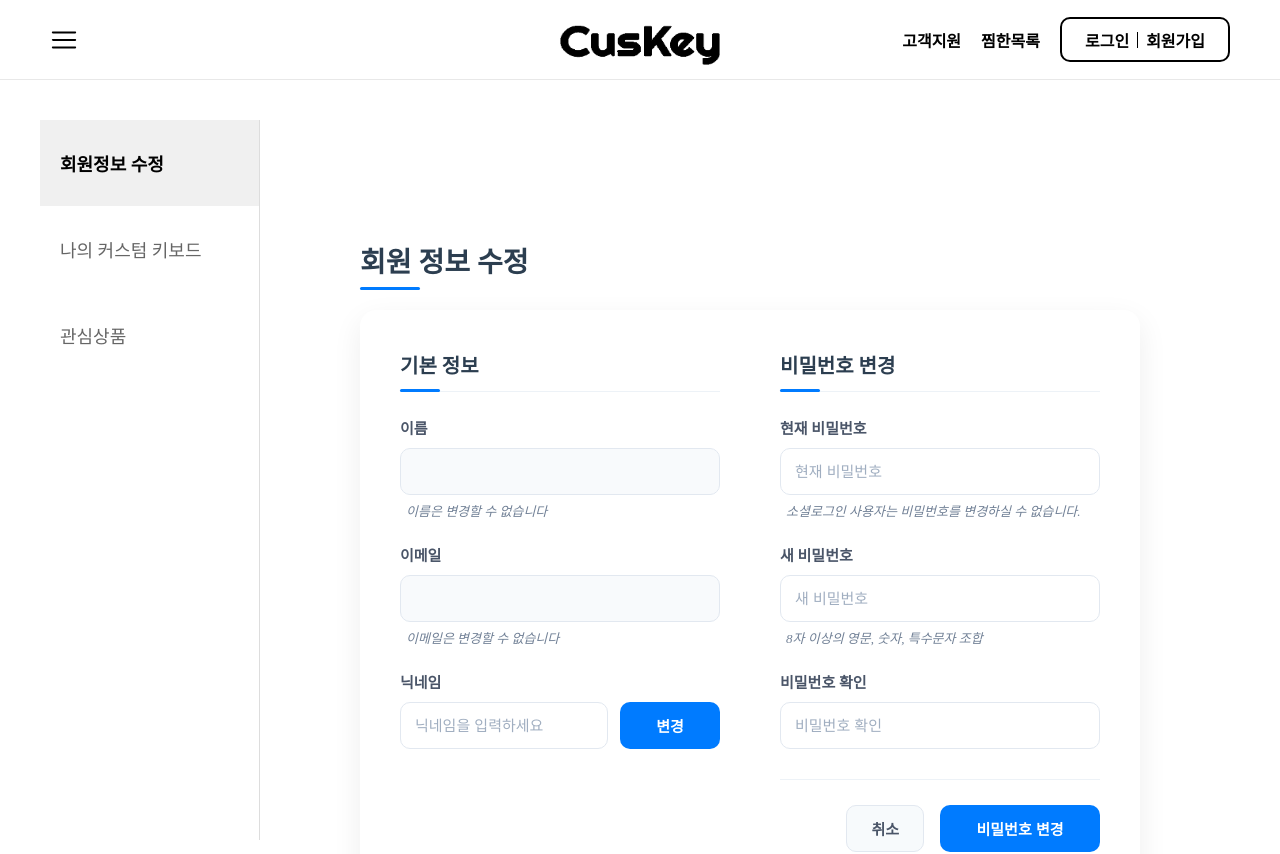
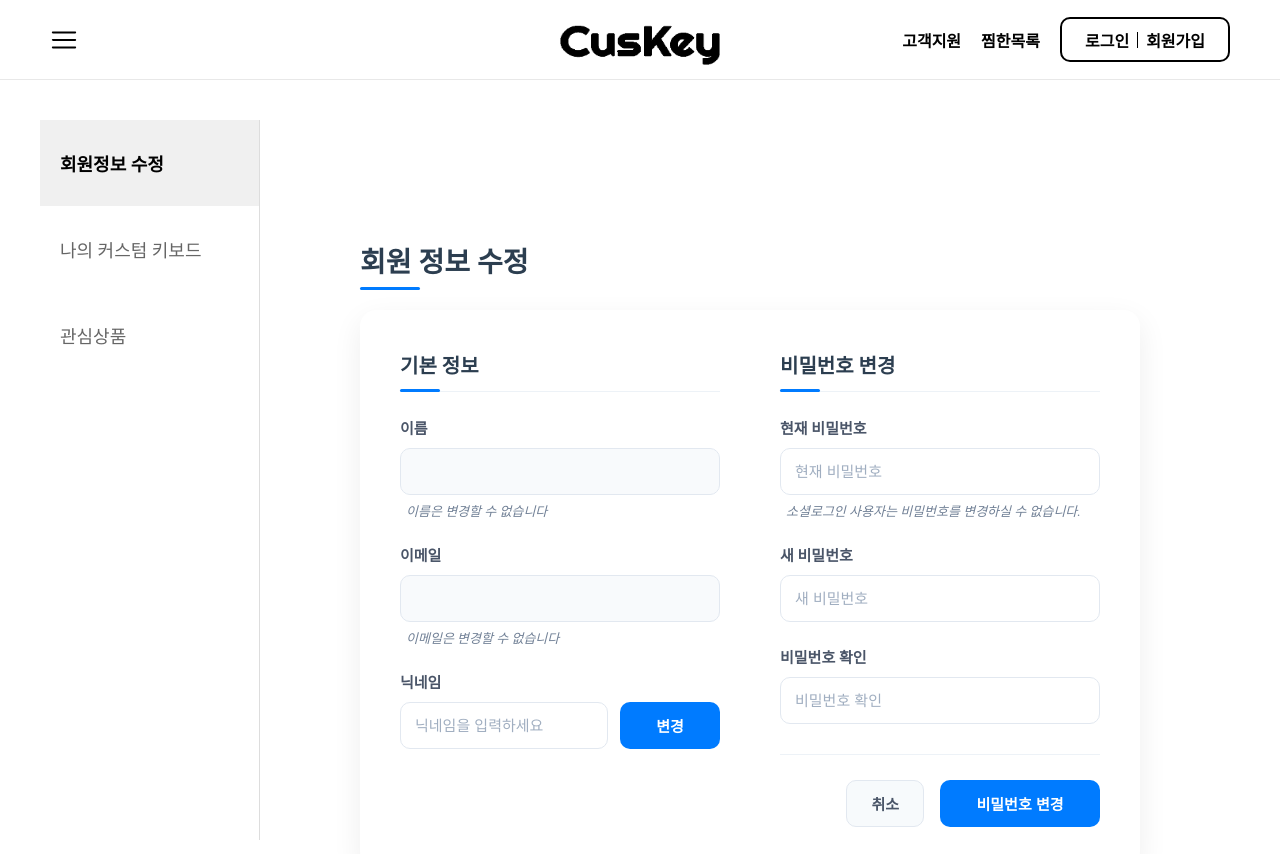
Before and after one commit to jihun8861/Capstone2, a React (Vite) app: page /mypage in a window 1280 px wide. Shown: the top 854 px of the page. Built offline with nearby package versions, Linux system fonts and the light colour scheme.

Commit message:
250402 (3)

```diff
--- a/src/pages/mypage/UserEdit.jsx
+++ b/src/pages/mypage/UserEdit.jsx
@@ -498,7 +498,7 @@ const UserEdit = () => {
                   onChange={handleChange}
                   placeholder="새 비밀번호"
                 />
-                <HelpText>8자 이상의 영문, 숫자, 특수문자 조합</HelpText>
+                {/* <HelpText>8자 이상의 영문, 숫자, 특수문자 조합</HelpText> */}
               </FormGroup>
 
               <FormGroup>
```
